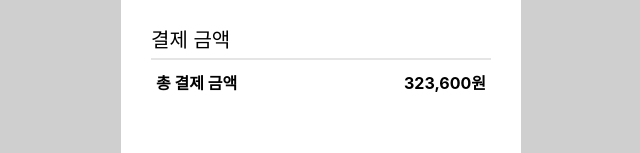
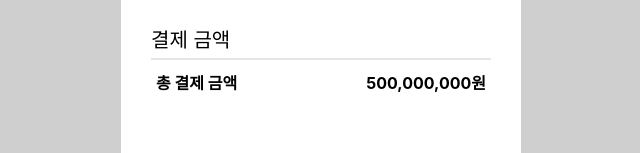
Before and after one commit to fe-clean-code-study/react-payments-custom, a React (Vite) app: page / in a window 1280 px wide. Both pictures are taken after a click on the button "열기". Shown: the part 367-520 px from the top of the page, without its empty margins (319-959 px from the left). Built offline with nearby package versions, Linux system fonts and the light colour scheme; a web font is replaced by a local one.

Commit message:
refactoring: PaymentAmount 리팩토링
- 결제 금액을 다양하게 받기 위해 외부에서 주입받기
- style파일 분리하기
- PayAmountInformation -> PaymentAmount로 이름 변경

```diff
--- a/src/pages/Payment/components/PayAmountInformation.tsx
+++ /dev/null
@@ -1,25 +0,0 @@
-import TitleText from './TitleText';
-import {
-  Information,
-  InformationBody,
-  InformationHeader,
-} from '../../../components';
-import * as S from '../index.style';
-
-const PayAmountInformation = () => {
-  return (
-    <Information>
-      <InformationHeader>
-        <TitleText label={'결제 금액'} />
-      </InformationHeader>
-      <InformationBody>
-        <S.PayAmountBody>
-          <div>총 결제 금액</div>
-          <div>323,600원</div>
-        </S.PayAmountBody>
-      </InformationBody>
-    </Information>
-  );
-};
-
-export default PayAmountInformation;
--- /dev/null
+++ b/src/pages/Payment/components/PaymentAmount/index.style.ts
@@ -0,0 +1,8 @@
+import styled from '@emotion/styled';
+
+export const PayAmountBody = styled.div`
+  display: flex;
+  justify-content: space-between;
+
+  font-weight: bold;
+`;
--- /dev/null
+++ b/src/pages/Payment/components/PaymentAmount/index.tsx
@@ -0,0 +1,26 @@
+import * as S from './index.style';
+import TitleText from '../TitleText';
+
+import { Information, InformationBody, InformationHeader } from '~/components';
+
+interface PaymentAmountProps {
+  amount: string;
+}
+
+const PaymentAmount = ({ amount }: PaymentAmountProps) => {
+  return (
+    <Information>
+      <InformationHeader>
+        <TitleText label={'결제 금액'} />
+      </InformationHeader>
+      <InformationBody>
+        <S.PayAmountBody>
+          <div>총 결제 금액</div>
+          <div>{amount}원</div>
+        </S.PayAmountBody>
+      </InformationBody>
+    </Information>
+  );
+};
+
+export default PaymentAmount;
--- a/src/pages/Payment/components/index.ts
+++ b/src/pages/Payment/components/index.ts
@@ -1,3 +1,3 @@
-export { default as PayAmountInformation } from './PayAmountInformation';
+export { default as PaymentAmount } from './PaymentAmount';
 export { default as CardSelection } from './CardSelection';
 export { default as PayTermInformation } from './PayTermInformation';
--- a/src/pages/Payment/index.style.ts
+++ b/src/pages/Payment/index.style.ts
@@ -22,13 +22,6 @@ export const ButtonLabel = styled.div`
   padding: 5px;
 `;
 
-export const PayAmountBody = styled.div`
-  display: flex;
-  justify-content: space-between;
-
-  font-weight: bold;
-`;
-
 export const TermInformationTop = styled.div`
   display: flex;
   gap: 10px;
--- a/src/pages/Payment/index.tsx
+++ b/src/pages/Payment/index.tsx
@@ -1,10 +1,6 @@
 import { FormProvider, useForm } from 'react-hook-form';
 
-import {
-  PayAmountInformation,
-  CardSelection,
-  PayTermInformation,
-} from './components';
+import { PaymentAmount, CardSelection, PayTermInformation } from './components';
 import * as S from './index.style';
 
 import { ModalHeader, ModalBody, Button, ModalFooter } from '~/components';
@@ -13,6 +9,7 @@ const Payment = () => {
   const methods = useForm({
     defaultValues: {
       card: undefined,
+      amount: '500,000,000',
       checkTerm: false,
     },
     mode: 'onChange',
@@ -30,7 +27,7 @@ const Payment = () => {
               <PaymentAmount />
               <TermAgreement /> */}
               <CardSelection />
-              <PayAmountInformation />
+              <PaymentAmount amount={'500,000,000'} />
               <PayTermInformation />
             </S.InformationList>
           </ModalBody>
```
